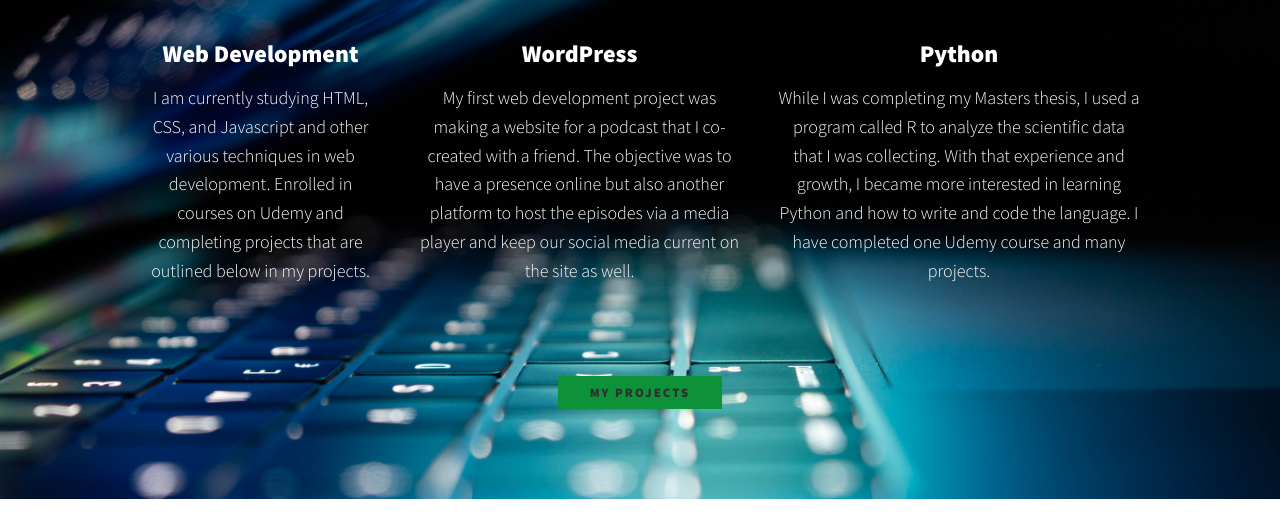
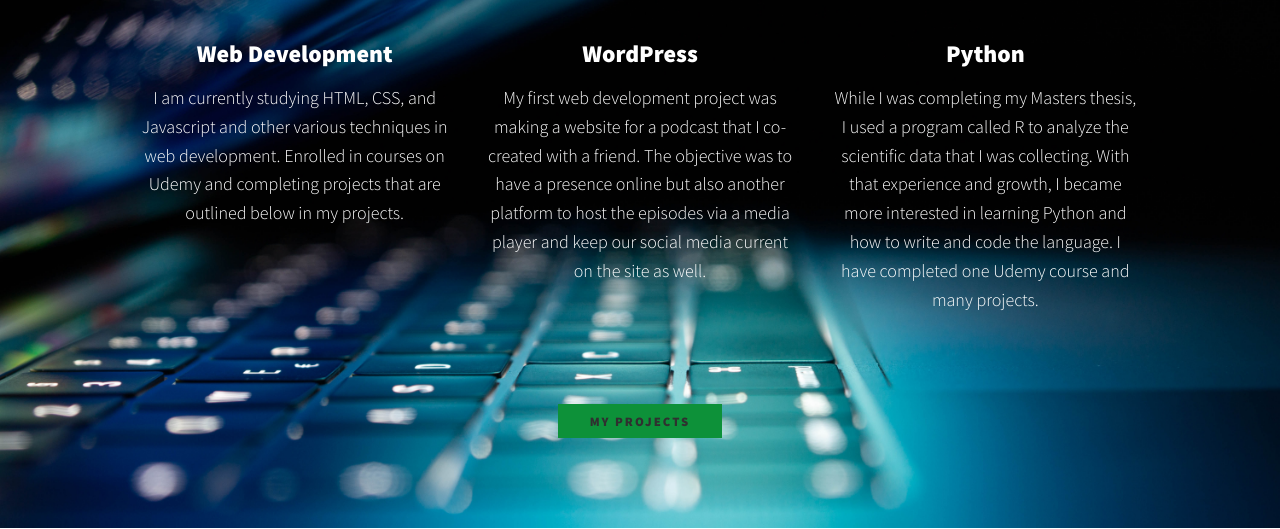
Before and after one commit to JoshNicholson-AZ/JoshNicholson-AZ.github.io, a plain HTML site: page index.html in a window 1280 px wide. Shown: the part 716-1245 px from the top of the page. Drawn offline with Linux system fonts and the light colour scheme.

Commit message:
Update app.css
CSS update to make each column in My Service equal widths

```diff
--- a/app.css
+++ b/app.css
@@ -333,6 +333,14 @@ header {
         margin-right: auto;
     }
 
+    /* code I added to fix 'services' columns not aligned properly */
+    /* code not part of original, patch to fix 3 columns not flexing properly and kept leaning to the left this code balances so that each div is equal.
+    SOURCE -- https://developer.mozilla.org/en-US/docs/Web/CSS/CSS_Flexible_Box_Layout/Controlling_Ratios_of_Flex_Items_Along_the_Main_Ax --  */
+    .services > * {
+        flex: 1 1 0;
+    }
+
+
     .service + .service {
         margin-left: 2em;
     }
```
